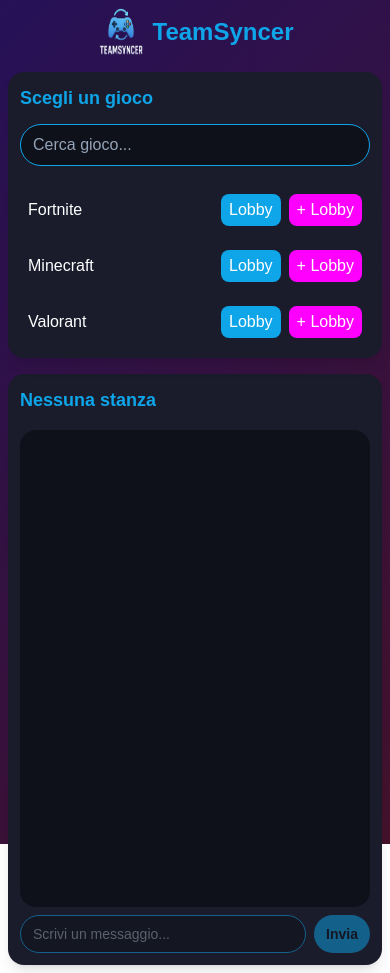
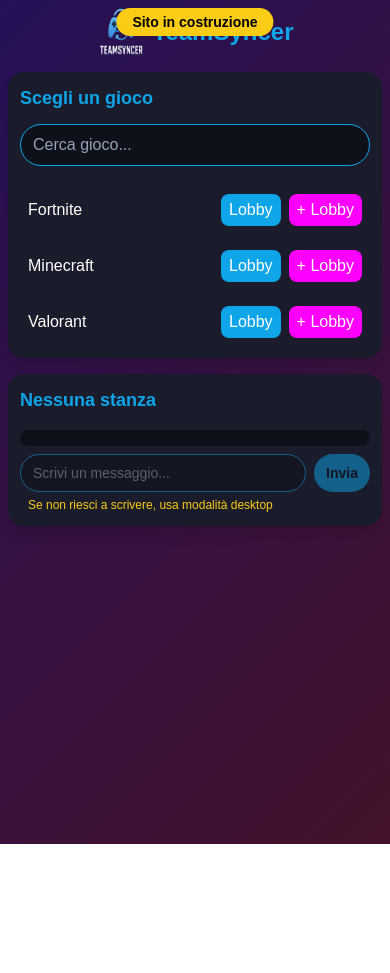
Before and after one commit to calinati1011-star/partyfinderit, a website: page public/index.html in a window 390 px wide. After the commit the page ends 844 px from the top, so only its background shows below. Drawn offline with nearby package versions, Linux system fonts and the light colour scheme; no server answers.

Commit message:
Mobile friendly change

```diff
--- a/public/app.js
+++ b/public/app.js
@@ -47,6 +47,10 @@
     });
 
     li.querySelector(".see-lobbies").addEventListener("click", () => {
+      if(currentLobby){
+        alert("Sei già in una lobby! Esci prima di entrare in un'altra.");
+        return;
+      }
       socket.emit("getLobbies", game);
     });
   });
@@ -143,6 +147,10 @@
       <button class="px-3 py-1 rounded-xl bg-neonBlue hover:bg-neonPink">Entra</button>
     `;
     div.querySelector("button").addEventListener("click", () => {
+      if(currentLobby){
+        alert("Sei già in una lobby! Esci prima di entrare in un'altra.");
+        return;
+      }
       socket.emit("joinLobby", lobby.id, nickname);
     });
     list.appendChild(div);
--- a/public/index.html
+++ b/public/index.html
@@ -45,9 +45,37 @@
 ::-webkit-scrollbar{width:6px}
 ::-webkit-scrollbar-thumb{background:#0e0b31;border-radius:3px}
 ::-webkit-scrollbar-track{background:#111}
+
+/* Modifiche per mobile e lobby */
+#lobby-list {
+  max-height: 180px; /* Altezza limitata su mobile */
+  overflow-y: auto;
+}
+#game-list {
+  max-height: 180px;
+  overflow-y: auto;
+}
+#messages {
+  max-height: calc(50vh - 40px); /* Riduce altezza su mobile per poter scrivere */
+  overflow-y: auto;
+}
+#chat-warning {
+  display: none;
+  font-size: 0.75rem;
+  color: #facc15;
+  margin-left: 0.5rem;
+}
+@media(max-width: 640px) {
+  #chat-warning { display: inline; }
+}
 </style>
 </head>
 <body class="text-white min-h-screen flex justify-center items-start p-2 sm:p-4 relative overflow-hidden">
+
+<!-- Sito in costruzione -->
+<div class="fixed top-2 left-1/2 -translate-x-1/2 bg-yellow-400 text-black px-4 py-1 rounded-full z-50 text-sm font-semibold">
+  Sito in costruzione
+</div>
 
 <div id="bg-animated"></div>
 
@@ -74,8 +102,8 @@
     </section>
 
     <!-- Chat -->
-    <section class="md:col-span-2">
-      <div class="bg-panelBg rounded-2xl shadow-lg p-3 sm:p-5 flex flex-col h-[70vh] sm:h-[60vh]">
+    <section class="md:col-span-2 flex flex-col">
+      <div class="bg-panelBg rounded-2xl shadow-lg p-3 sm:p-5 flex flex-col h-[60vh] sm:h-[60vh] flex-1">
         <div class="flex items-center justify-between mb-2 sm:mb-3">
           <h2 id="room-title" class="text-lg sm:text-2xl font-semibold text-neonBlue truncate">Nessuna stanza</h2>
           <div class="flex items-center gap-2 sm:gap-3">
@@ -85,10 +113,14 @@
         </div>
         <div id="player-list" class="flex flex-wrap gap-2 mb-2"></div>
         <div id="messages" class="flex-1 overflow-auto bg-darkBg rounded-2xl p-2 sm:p-3 space-y-2 mb-2"></div>
+
         <form id="send-form" class="mt-auto flex gap-2">
           <input id="msg" type="text" placeholder="Scrivi un messaggio..." class="flex-1 px-3 py-2 rounded-full bg-darkBg border border-neonBlue outline-none disabled:opacity-50 text-sm sm:text-base" disabled>
           <button type="submit" id="send-btn" class="px-3 sm:px-4 py-2 rounded-full bg-neonBlue hover:bg-neonPink text-darkBg disabled:opacity-50 font-semibold text-sm sm:text-base" disabled>Invia</button>
         </form>
+        <div class="flex items-center mt-1">
+          <span id="chat-warning">Se non riesci a scrivere, usa modalità desktop</span>
+        </div>
       </div>
     </section>
   </main>
```
